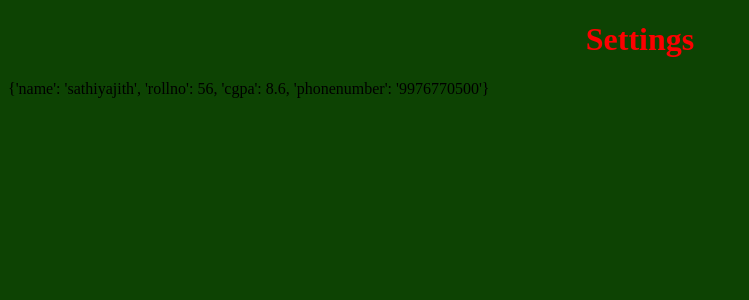
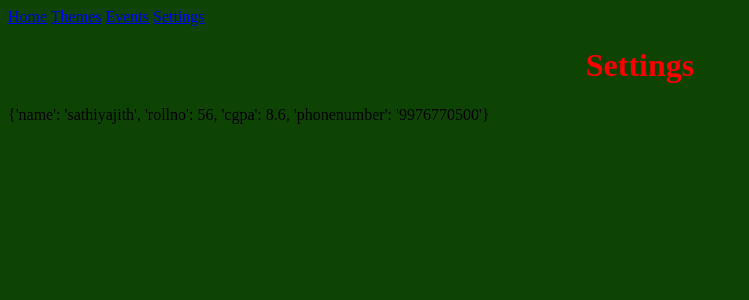
Before and after one commit to jspearus/minitree, a Flask app: page /config in a window 1280 px wide. Shown: the top 300 px of the page, without its empty margins (0-749 px from the left). Run offline with Flask 3, Linux system fonts and the light colour scheme; parts of the project's set-up code (start-up, migrations or seed data) failed here and were passed over.

Commit message:
added navbar

```diff
--- a/templates/base.html
+++ b/templates/base.html
@@ -10,6 +10,12 @@
 </head>
 
 <body>
+    <div class="navbar">
+        <a href="/">Home</a>
+        <a href="/themes">Themes</a>
+        <a href="/events">Events</a>
+        <a href="/config">Settings</a>
+    </div>
 
     {% block body %}
 
```
